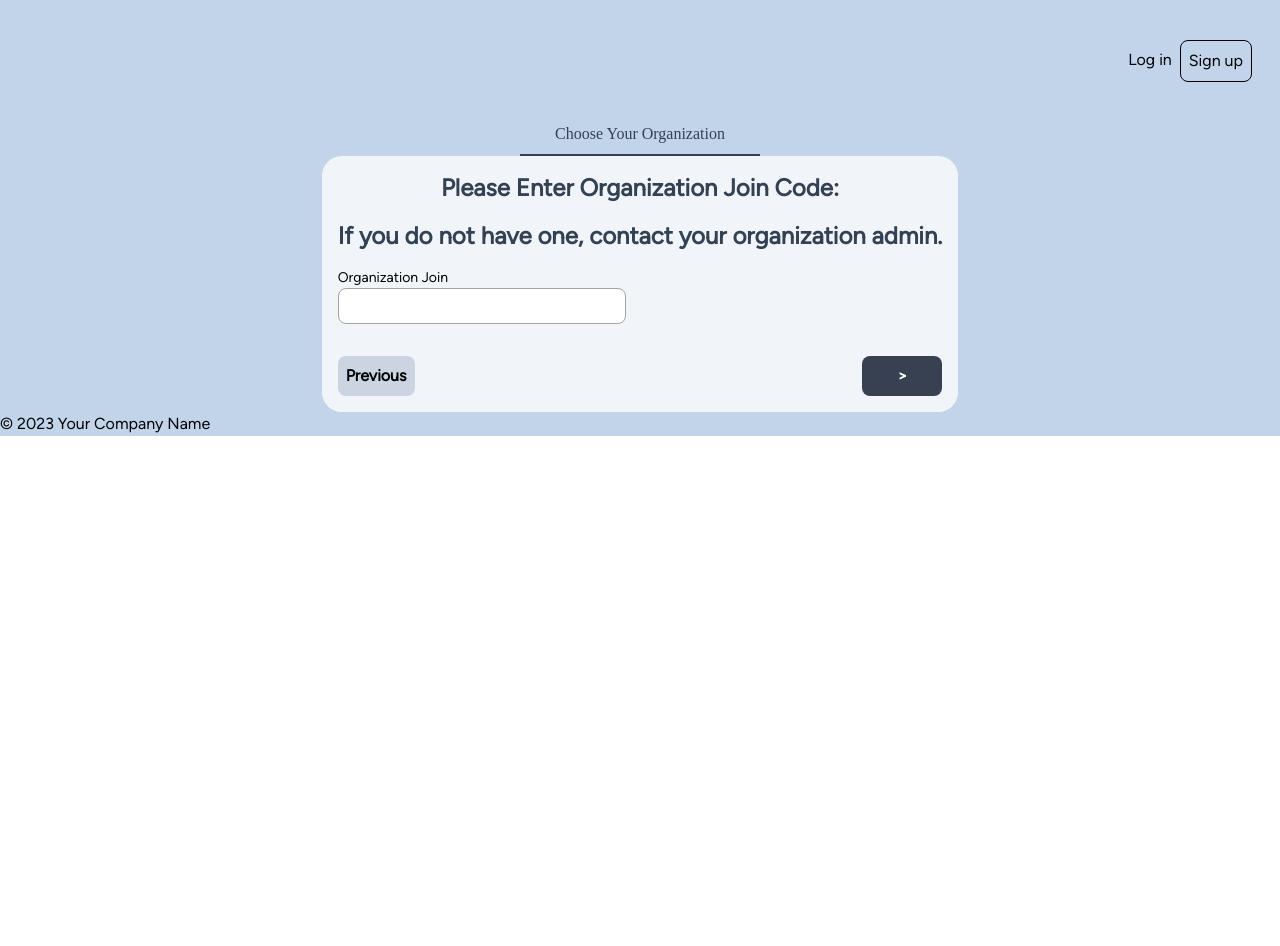
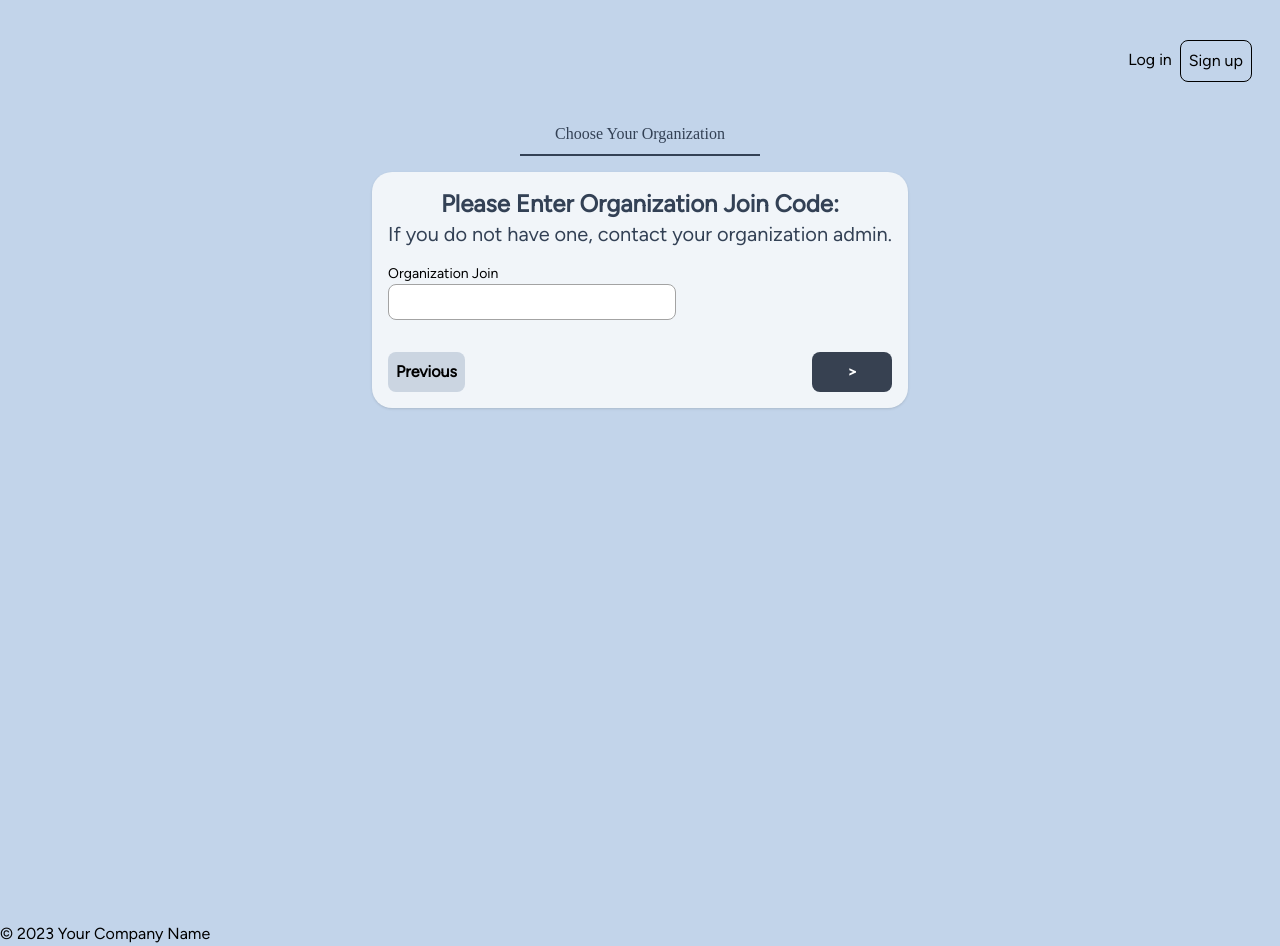
Before and after one commit to txst54/youmecar, a React (Create React App) app in the folder frontend/: page /dashboard in a window 1280 px wide. Both pictures are taken after a click on the element "Add". Before the commit the page ends 800 px from the top, so only its background shows below. Built offline with nearby package versions, Linux system fonts and the light colour scheme; no server answers; the database is empty.

Commit message:
styled orglist / dashboard ONLY FOR ORG SELECTION (not events)

```diff
--- a/frontend/src/components/Lists/OrgList.js
+++ b/frontend/src/components/Lists/OrgList.js
@@ -1,4 +1,4 @@
-import React, { useState } from "react";
+import React, { useState, useEffect } from "react";
 import { getAuth } from "firebase/auth";
 import { getDatabase, ref, child, get } from "firebase/database";
 
@@ -59,10 +59,22 @@ export default function OrgList(props) {
             // remove orgs
     }
 
+    // TESTING
+    useEffect(() => {
+        const sampleOrgList = {
+            org1: "Acts College Fellowship",
+            org2: "Texas Gamma Beta",
+            org3: "Texas Blockchain",
+            org4: "Texas Taekwondo",
+            org5: "Longhorn Racing",
+        };
+        setOrgList(sampleOrgList);
+    }, []);
+
     let out = <div></div>
     if (!joining) {
         out = [];
-        if (orgList == undefined) {
+        if (orgList === undefined) {
             get(child(dbRef, props.role + '/' + props.user.uid + '/orgs')).then((snapshot) => {
                 if (snapshot.exists()) {
                     setOrgList(snapshot.val());
@@ -78,19 +90,20 @@ export default function OrgList(props) {
             for (let org of Object.keys(orgList)) {
                 out.push(
                     <div key={org} onClick={() => props.onClick(org)}>
-                        <div>Organization: {orgList[org]}</div>
+                        <div className="hover:cursor-pointer text-center text-slate-700 text-2xl font-extrabold z-['Avenir'] mt-2">{orgList[org]}</div>
                     </div>
                 );
             }
         }
         // add an check empty: if list is empty say "you arent in any orgs, click here to join one!"
-        out.push(<div key={""} onClick={() => renderJoinOrg()} className="w-60 text-right hover:cursor-pointer z-['Avenir']">Add</div>)
-        out.push(<div key={""} onClick={() => renderEditOrg()} className="w-80 text-right hover:cursor-pointer z-['Avenir']">Edit</div>)
-    }
-    else {
-        out = <div className="user-form bg-slate-100 p-4 rounded-[20px]">
-            <h1 className="mb-4 text-center text-slate-700 text-2xl font-extrabold z-['Avenir']">Please Enter Organization Join Code:</h1>
-            <h1 className="mb-4 text-center text-slate-700 text-2xl font-bold z-['Avenir']">If you do not have one, contact your organization admin.</h1>
+        out.push(<div className="flex justify-center space-x-20 mt-4">
+                <div key={"add"} onClick={() => renderJoinOrg()} className="hover:cursor-pointer z-['Avenir'] text-sm">Add</div>
+                <div key={"edit"} onClick={() => renderEditOrg()} className="hover:cursor-pointer z-['Avenir'] text-sm">Edit</div>
+            </div>)
+    } else {
+        out = <div className="user-form bg-slate-100 p-4 rounded-[20px] shadow">
+                <h1 className="text-center text-slate-700 text-2xl font-extrabold z-['Avenir']">Please Enter Organization Join Code:</h1>
+                <h1 className="mb-4 text-center text-slate-700 text-xl z-['Avenir']">If you do not have one, contact your organization admin.</h1>
                 <form onSubmit={handleSubmit}>
                     <div className="form-group flex flex-col mb-4">
                         <label className="w-28 h-5 text-black text-sm font-normal z-['Avenir']" htmlFor="name">
@@ -124,5 +137,6 @@ export default function OrgList(props) {
                 </form>
         </div>
     }
+
     return out;
 }
--- a/frontend/src/views/Dashboard/Dashboard.js
+++ b/frontend/src/views/Dashboard/Dashboard.js
@@ -17,14 +17,14 @@ export default class App extends React.Component {
     }
     render() {
         return(
-            <div>
+            <div className="bg-youmeblue h-screen">
                 {
                 // if user has NOT selected an organization
                 this.state.focusedOrg == null ?
                     <div className="flex flex-col items-center justify-center">
                         <div>
                             <div className="h-8 text-center text-slate-700 text-base font-large font-['Avenir']">Choose Your Organization</div>
-                            <div className="w-60 h-px border border-slate-700"></div>
+                            <div className="mb-4 w-60 h-px border border-slate-700"></div>
                         </div>
                         <div>
                             <OrgList
```
Lines whose indentation alone changed are shown as unchanged.
